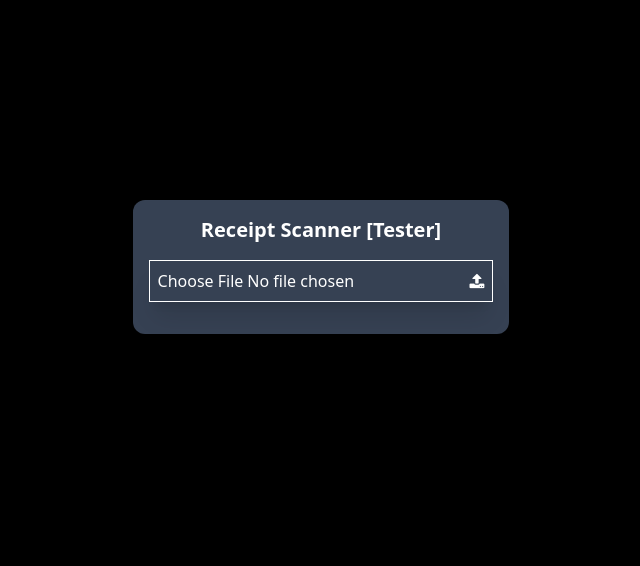
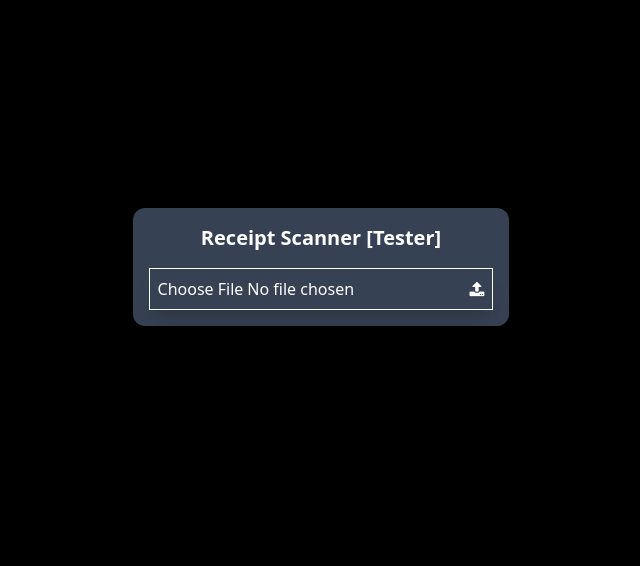
Before and after one commit to Loluwafemi/receipt-scanner, a FastAPI app: page / in a window 1280 px wide. Shown: the part 133-699 px from the top of the page, without its empty margins (319-959 px from the left). Run offline with FastAPI, Linux system fonts and the light colour scheme.

Commit message:
ui adjustment pb-0

```diff
--- a/templates/index.html
+++ b/templates/index.html
@@ -5,12 +5,11 @@
     <meta name="viewport" content="width=device-width, initial-scale=1.0">
     <script src="https://cdn.jsdelivr.net/npm/@tailwindcss/browser@4"></script>
     <link rel="stylesheet" href="https://cdnjs.cloudflare.com/ajax/libs/font-awesome/4.7.0/css/font-awesome.min.css">
-
     <title>Receipt Scanner</title>
 </head>
 <body class="h-screen flex flex-col justify-center items-center bg-black">
 
-    <div class="w-auto h-auto bg-gray-700 text-white rounded-xl shadow-xl p-4">
+    <div class="w-auto h-auto bg-gray-700 text-white rounded-xl shadow-xl p-4 pb-0">
         <p class="text-xl font-bold flex items-center flex-col">Receipt Scanner [Tester]</p>
 
         <div class="p-2 border shadow-xl mt-4 flex items-center flex-row">
```
Also changed, not shown: 1 other file.
